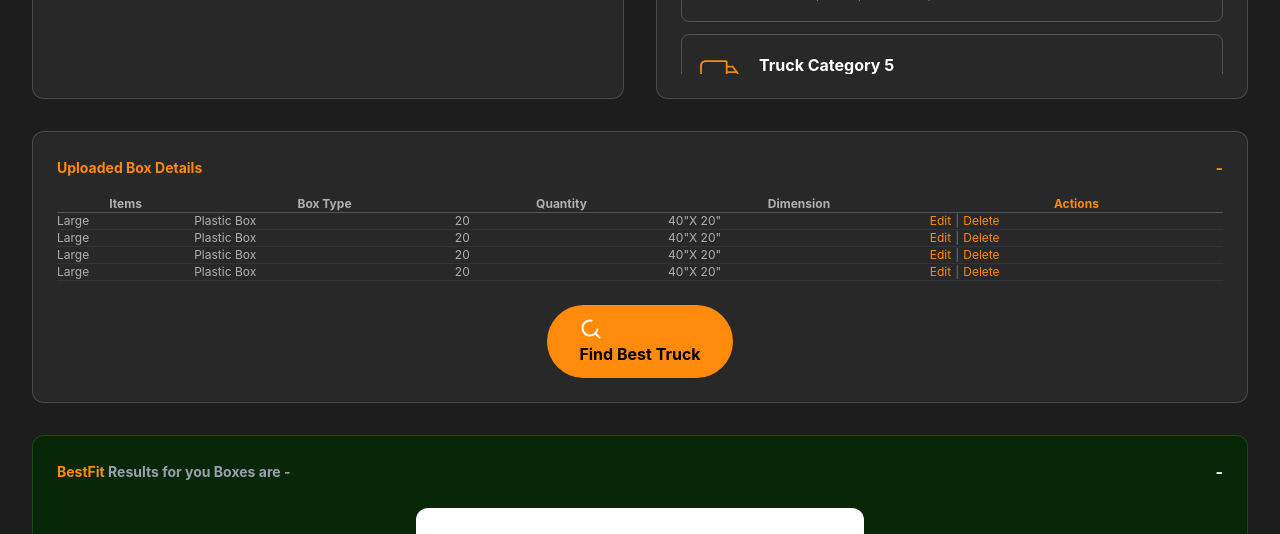
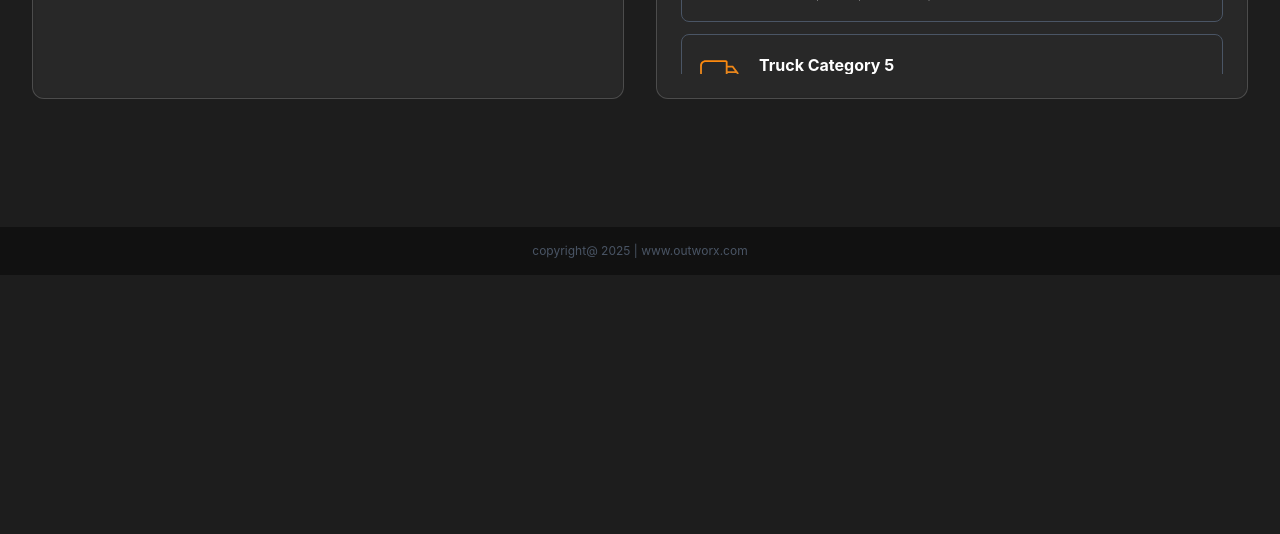
Before and after one commit to Rishi-G/Ai-Team-App, a React (Vite) app: page / in a window 1280 px wide. Shown: the part 480-1014 px from the top of the page. After the commit the page ends 800 px from the top, so only its background shows below. Built offline with nearby package versions, Linux system fonts and the light colour scheme.

Commit message:
Reset to proper initial states for user workflow
cgen-e5dcef6a72a44e38bb094fcc6c8031e2

```diff
--- a/src/App.jsx
+++ b/src/App.jsx
@@ -4,8 +4,8 @@ function App() {
   const [uploadedImages, setUploadedImages] = useState([])
   const [selectedTruckCategory, setSelectedTruckCategory] = useState(1)
   const [isProcessing, setIsProcessing] = useState(false)
-  const [showResults, setShowResults] = useState(true)
-  const [showFinalResults, setShowFinalResults] = useState(true)
+  const [showResults, setShowResults] = useState(false)
+  const [showFinalResults, setShowFinalResults] = useState(false)
 
   const truckCategories = [
     { id: 1, name: 'Truck Category 1', description: '22ft X 10Ft , 22Tons, 8 wheelers, Tata' },
```
